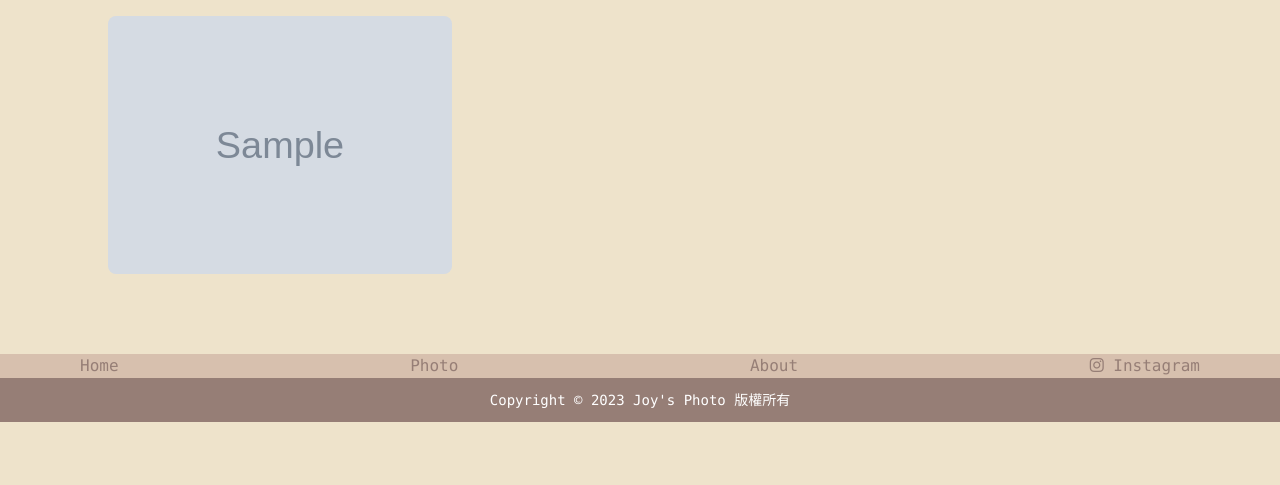
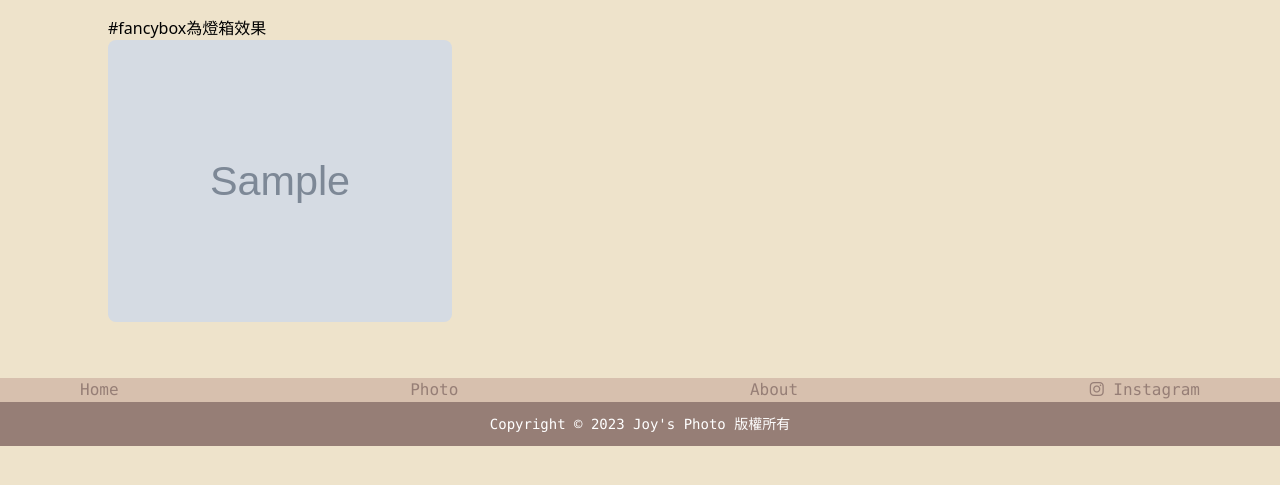
Before and after one commit to Songlahaha/joysphoto, a Django app: template templates/searchpost.html in a window 1280 px wide. Shown: the part 48-533 px from the top of the page. Run offline with Django 4.2, Linux system fonts and the light colour scheme; the template is opened without the code that fills it: values that come from a table or form of the project are taken from there, others are empty; tables that the repository leaves empty hold one stand-in row (values such as "Sample post"); grey boxes marked "Sample" are stand-in pictures; style sheets or scripts are compiled from the project's sources; some libraries are stand-ins or nearby versions.

Commit message:
modify something

```diff
--- a/templates/searchpost.html
+++ b/templates/searchpost.html
@@ -16,7 +16,7 @@
         {% for item in items %}
         <div class="flex w-1/3 flex-wrap">
           <div class="w-full p-1 md:p-2">
-            <a data-fancybox="gallery" data-caption="{{item.title}}<br>{{item.location}}<br>{{item.camera}}" href="{{item.img.url}}" href="{{item.img.url}}">
+            <a data-fancybox="gallery" data-caption="{{item.title}}<br>{{item.location}}<br>{{item.camera}}" href="{{item.img.url}}" href="{{item.img.url}}"> #fancybox為燈箱效果
                 <img
               alt=""
               class="block h-full w-full rounded-lg object-cover object-center"
```
